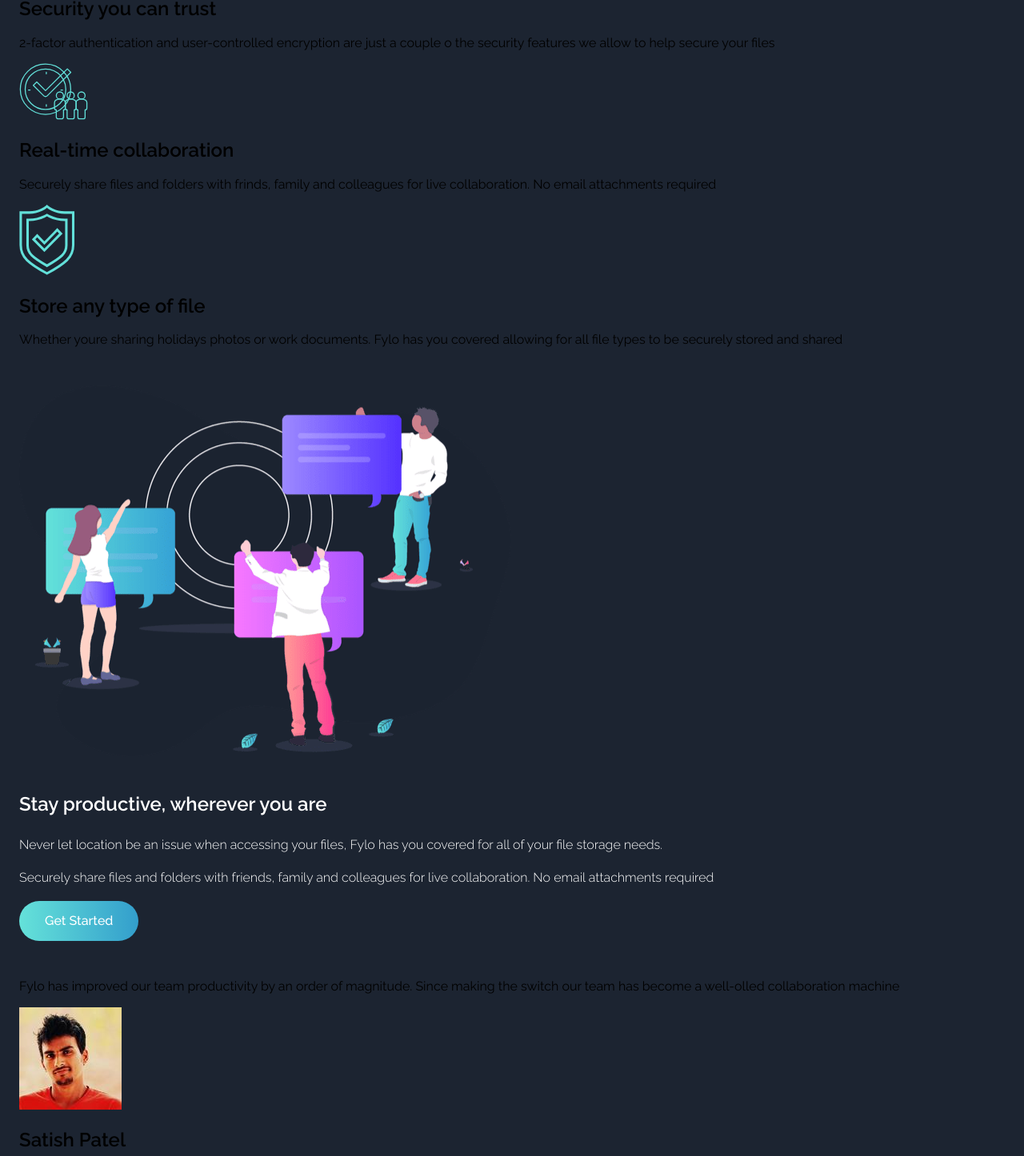
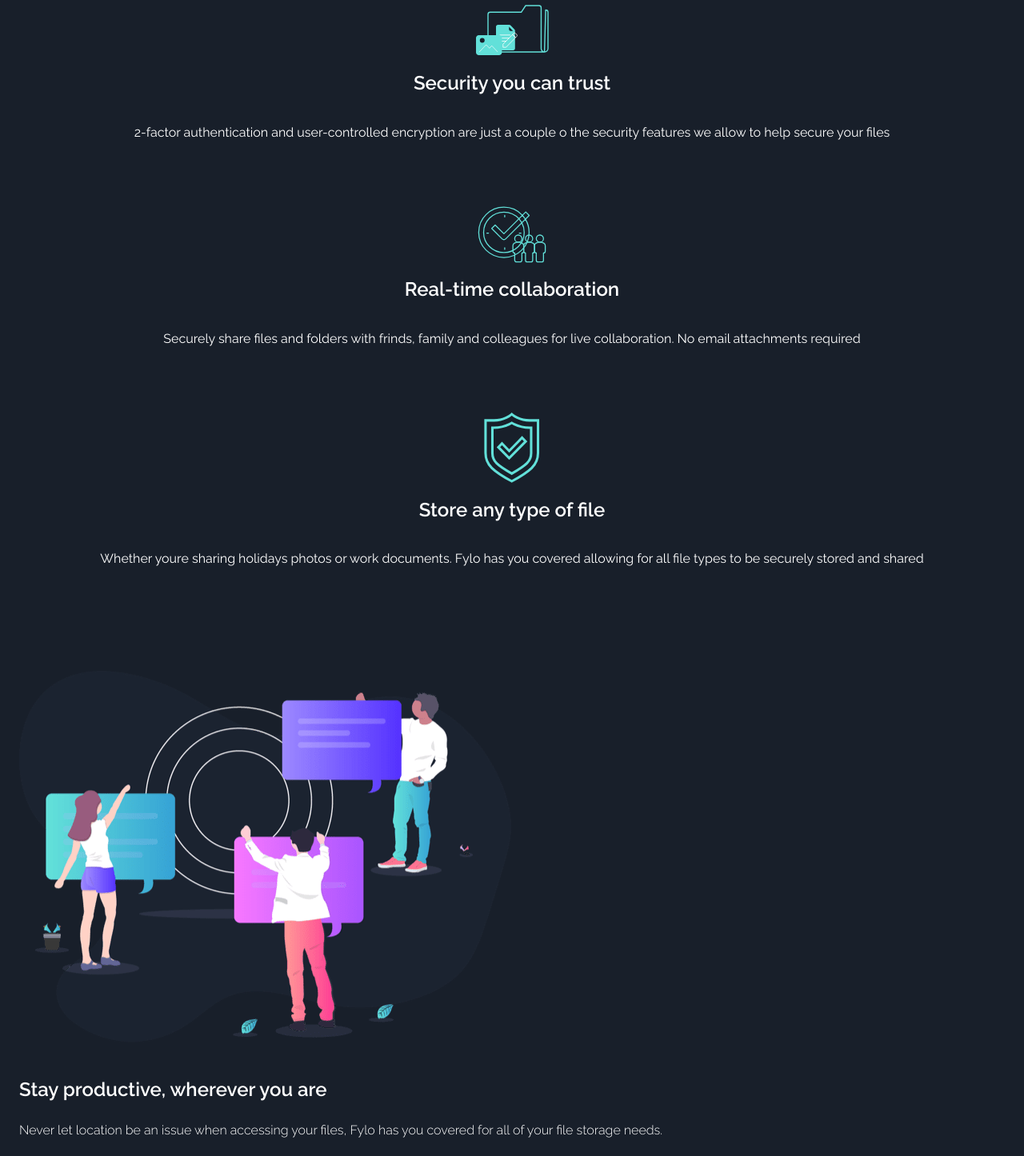
Before and after one commit to Andreszd/app-scribd, a React (Create React App) app: page / in a window 1280 px wide. Shown: the part 1174-2620 px from the top of the page at 80% size. Built offline with nearby package versions, Linux system fonts and the light colour scheme.

Commit message:
finished section comments and section three

```diff
--- a/src/components/CardsInfo/index.js
+++ b/src/components/CardsInfo/index.js
@@ -1,6 +1,7 @@
 import CardInfo from "./CardInfo";
 import {cardInfo} from './data'
 
+import './style.scss'
 export default function Cards(){
     return (
         <div className="cards">
--- /dev/null
+++ b/src/components/CardsInfo/style.scss
@@ -0,0 +1,21 @@
+.cards{
+    padding-top: 3rem;
+    display: flex;
+    flex-direction: column;
+    align-content: center;
+    justify-content: center;
+    &__item{
+        display: flex;
+        flex-direction: column;
+        align-items: center;
+        margin-bottom: 4rem;
+
+    }
+    &__title, &__text{
+        color: var(--white);
+    }
+    &__text{
+        line-height: 1.5;
+        text-align: center;
+    }
+}
--- a/src/components/Comments/CardComment.js
+++ b/src/components/Comments/CardComment.js
@@ -2,10 +2,12 @@ export default function CardComment({text, user}){
     return(
         <div className="comments__item">
             <p className="comments__text">{text}</p>
-            <div className="comments-user">
+            <div className="comment-user">
                 <img src={user.avatar} alt="profile-user" className="comment-user__img"/>
-                <h2 className="comment-user__title">{user.name}</h2>
-                <p className="comment-user__text">{user.info}</p>
+                <div className="comment-user__info">
+                    <h2 className="comment-user__title">{user.name}</h2>
+                    <p className="comment-user__text">{user.info}</p>
+                </div>
             </div>
         </div>
     )
--- a/src/components/Comments/index.js
+++ b/src/components/Comments/index.js
@@ -1,6 +1,7 @@
 import CardComment from "./CardComment";
 import { dataComment } from './data'
 
+import './style.scss'
 export default function Comments(){
     return (
         <div className="comments">
--- /dev/null
+++ b/src/components/Comments/style.scss
@@ -0,0 +1,50 @@
+.comments{
+    padding-top: 7rem;
+    padding-bottom: 7rem;
+    &__item{
+        background-color: var(--dark-blue-500);
+        padding:2rem;
+        margin-bottom: 2rem;
+        border-radius: 8px;
+        &:nth-of-type(1){
+            position: relative;
+            &::before{
+                position: absolute;
+                content: '';
+                display: block;
+                top: -30px;
+                left: 10px;
+                width: 40px;
+                height: 50px;
+                background-image: url('../../assets/images/bg-quotes.png');
+                background-repeat: no-repeat;
+                background-size: contain;
+            }
+        }
+    }
+    &__text{
+        color: var(--white);
+        line-height: 1.8;
+    }
+}
+.comment-user{
+    display: flex;
+    align-items: center;
+    align-content: center;
+    &__img{
+        width: 55px;
+        border-radius: 50%;
+        margin-right: 1rem;
+    }
+    &__title, &__text{
+        color: var(--white);
+        letter-spacing: 3px;
+        line-height: 1.2;
+    }
+    &__title{
+        font-size: 1rem;
+    }
+    &__text{
+        font-size: .8rem;
+    }
+}
--- a/src/components/Sections/SectionInfo.js
+++ b/src/components/Sections/SectionInfo.js
@@ -2,7 +2,7 @@ import Button from "../Button"
 
 export default function SectionInfo({title, text, urlImg, alt, modifier, children}){
 
-    if (children) return <section className="section">
+    if (children) return <section className={`section section--${modifier}`}>
         {children}
         </section>
     return (
--- a/src/components/Sections/style.scss
+++ b/src/components/Sections/style.scss
@@ -1,7 +1,6 @@
 .section{
     padding-left: 1.5rem;
     padding-right: 1.5rem;
-    padding-top: 2rem;
     &__title, &__text{
         position: relative;
         z-index: 10;
@@ -19,6 +18,7 @@
         margin-bottom: 1rem;
     }
     &--first{
+        padding-top: 2rem;
         text-align: center;
         background-image: url('../../assets/images/bg-curvy-mobile.svg');
         background-repeat: no-repeat;
@@ -37,4 +37,11 @@
             bottom: 0;
         }
     }
+    &--second, &--three, &--four{
+        background-color:var(--dark-blue-200);
+    }
+    &--three{
+        padding-top: 3rem;
+        padding-bottom: 3rem;
+    }
 }
```
Also changed, not shown: 1 other file (tests, documents, lock files or other folders).
